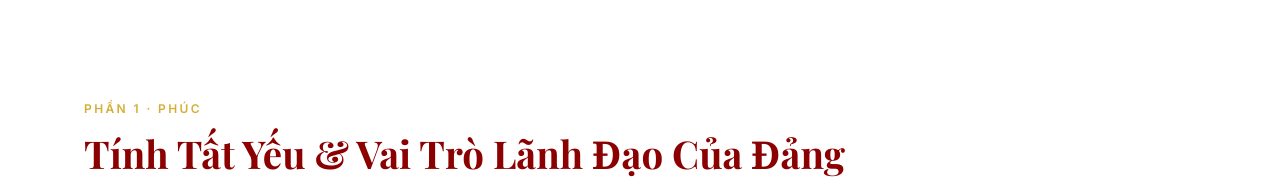
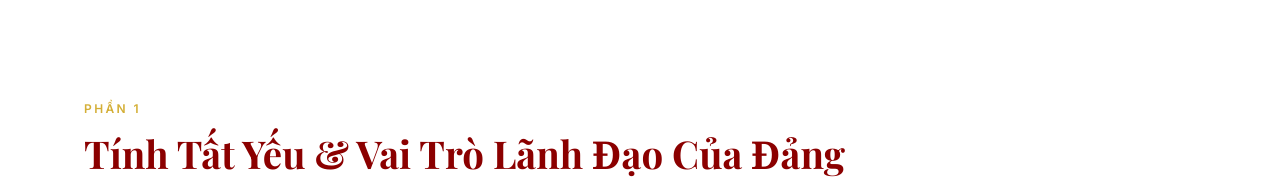
Before and after one commit to thtun0709/HCM202-group7, a React (Vite) app: page / in a window 1280 px wide. Shown: the part 802-989 px from the top of the page. Built offline with nearby package versions, Linux system fonts and the light colour scheme; a web font is replaced by a local one.

Commit message:
deploy vercel

```diff
--- a/package.json
+++ b/package.json
@@ -3,6 +3,9 @@
   "private": true,
   "version": "0.0.0",
   "type": "module",
+  "engines": {
+    "node": ">=20.0.0"
+  },
   "scripts": {
     "dev": "vite",
     "build": "vite build",
--- a/src/components/GiaiPhapSection.jsx
+++ b/src/components/GiaiPhapSection.jsx
@@ -200,7 +200,7 @@ export default function GiaiPhapSection() {
           transition={{ duration: 0.6 }}
           style={{ marginBottom: '3.5rem' }}
         >
-          <span className="section-label">Phần 4 · Huy</span>
+          <span className="section-label">Phần 4</span>
           <h2 style={{ fontFamily: 'var(--font-display)', fontSize: 'clamp(1.6rem, 3.5vw, 2.4rem)', color: 'var(--red-deep)', marginTop: '0.5rem' }}>
             Giải Pháp Thích Ứng & Khơi Dậy Niềm Tin Thanh Niên
           </h2>
--- a/src/components/VaiTroSection.jsx
+++ b/src/components/VaiTroSection.jsx
@@ -126,7 +126,7 @@ export default function VaiTroSection() {
           transition={{ duration: 0.6 }}
           style={{ marginBottom: '3.5rem' }}
         >
-          <span className="section-label">Phần 1 · Phúc</span>
+          <span className="section-label">Phần 1</span>
           <h2 style={{ fontFamily: 'var(--font-display)', fontSize: 'clamp(1.6rem, 3.5vw, 2.4rem)', color: 'var(--red-deep)', marginTop: '0.5rem' }}>
             Tính Tất Yếu & Vai Trò Lãnh Đạo Của Đảng
           </h2>
```
Also changed, not shown: vercel.json (added), 1 other file (tests, documents, lock files or other folders).
